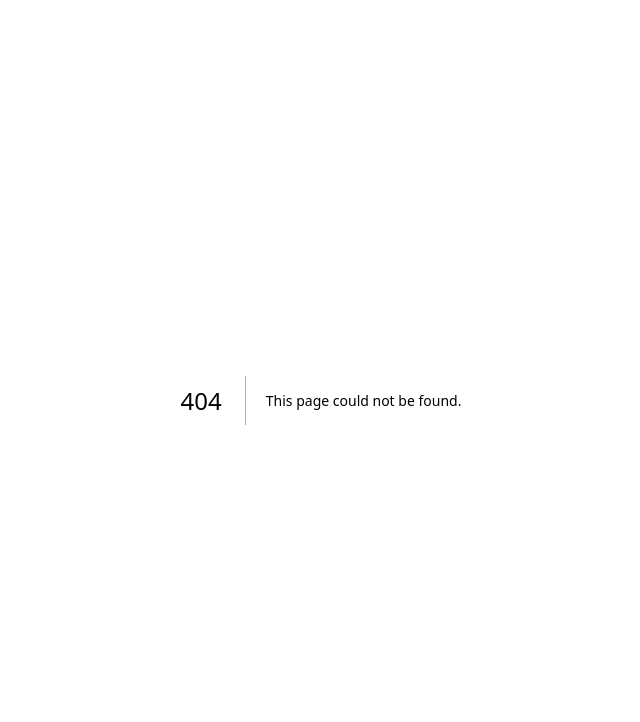
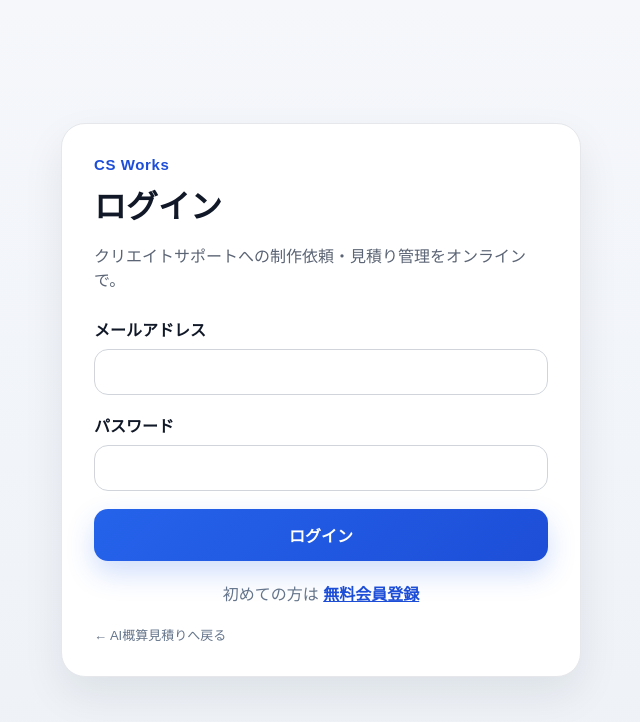
Before and after one commit to k-hioki-source/ai-estimate, a Next.js app: page /login in a window 1280 px wide. Before the commit this address had no page. Shown: the top 722 px of the page, without its empty margins (319-959 px from the left). Built offline with nearby package versions, Linux system fonts and the light colour scheme.

Commit message:
Create page.tsx

```diff
--- /dev/null
+++ b/app/login/page.tsx
@@ -0,0 +1,36 @@
+'use client';
+
+import Link from 'next/link';
+import { FormEvent, useState } from 'react';
+import { useRouter } from 'next/navigation';
+import { getSupabaseBrowserClient } from '../../lib/supabase/client';
+
+export default function LoginPage() {
+  const router = useRouter();
+  const [email, setEmail] = useState('');
+  const [password, setPassword] = useState('');
+  const [error, setError] = useState('');
+  const [loading, setLoading] = useState(false);
+
+  async function handleSubmit(e: FormEvent) {
+    e.preventDefault(); setError(''); setLoading(true);
+    const supabase = getSupabaseBrowserClient();
+    const { error } = await supabase.auth.signInWithPassword({ email, password });
+    setLoading(false);
+    if (error) { setError('ログインできませんでした。メールアドレスとパスワードをご確認ください。'); return; }
+    router.push('/mypage'); router.refresh();
+  }
+
+  return <main className="authPage"><section className="authCard">
+    <div className="authBrand">CS Works</div><h1>ログイン</h1>
+    <p className="muted">クリエイトサポートへの制作依頼・見積り管理をオンラインで。</p>
+    <form onSubmit={handleSubmit} className="authForm">
+      <div><label>メールアドレス</label><input type="email" autoComplete="email" required value={email} onChange={e=>setEmail(e.target.value)} /></div>
+      <div><label>パスワード</label><input type="password" autoComplete="current-password" required value={password} onChange={e=>setPassword(e.target.value)} /></div>
+      {error && <div className="errorBox">{error}</div>}
+      <button className="primaryButton" disabled={loading}>{loading ? 'ログイン中…' : 'ログイン'}</button>
+    </form>
+    <p className="authFoot">初めての方は <Link href="/signup">無料会員登録</Link></p>
+    <Link className="backLink" href="/">← AI概算見積りへ戻る</Link>
+  </section></main>;
+}
```
